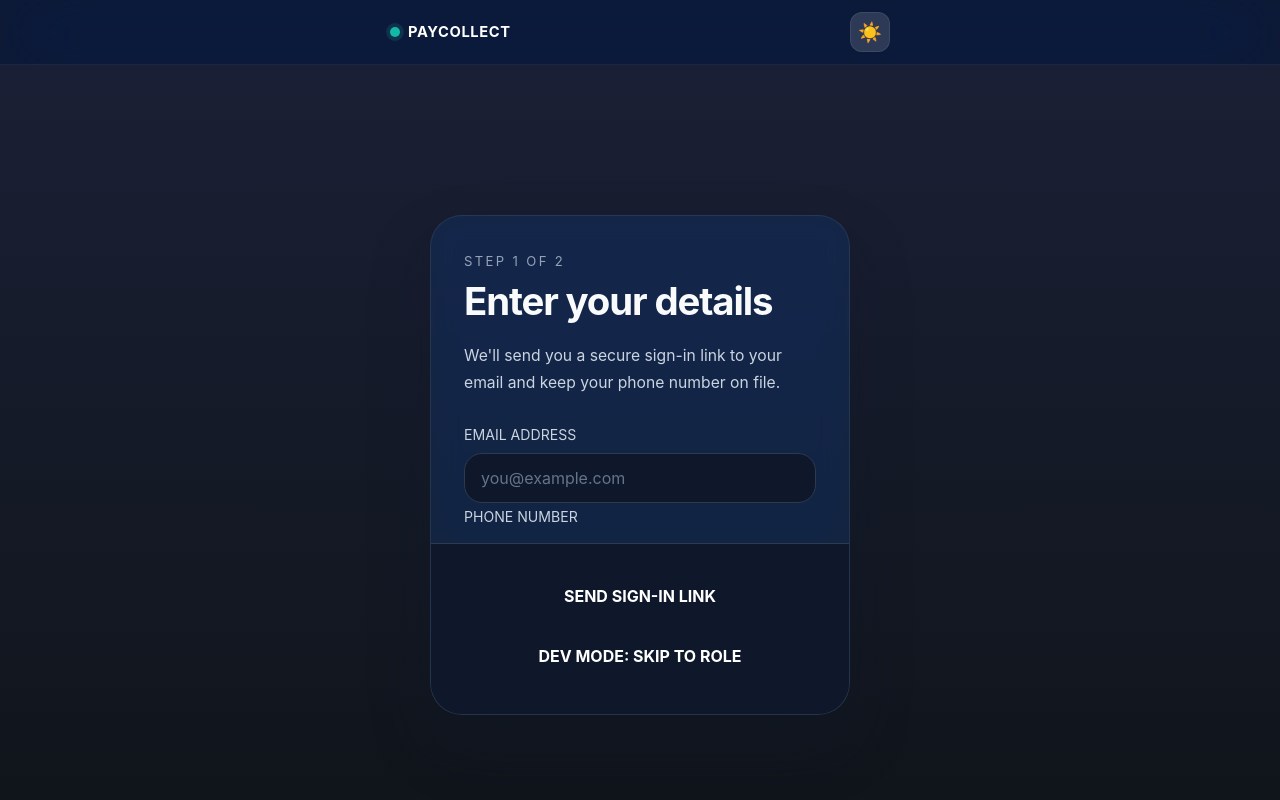
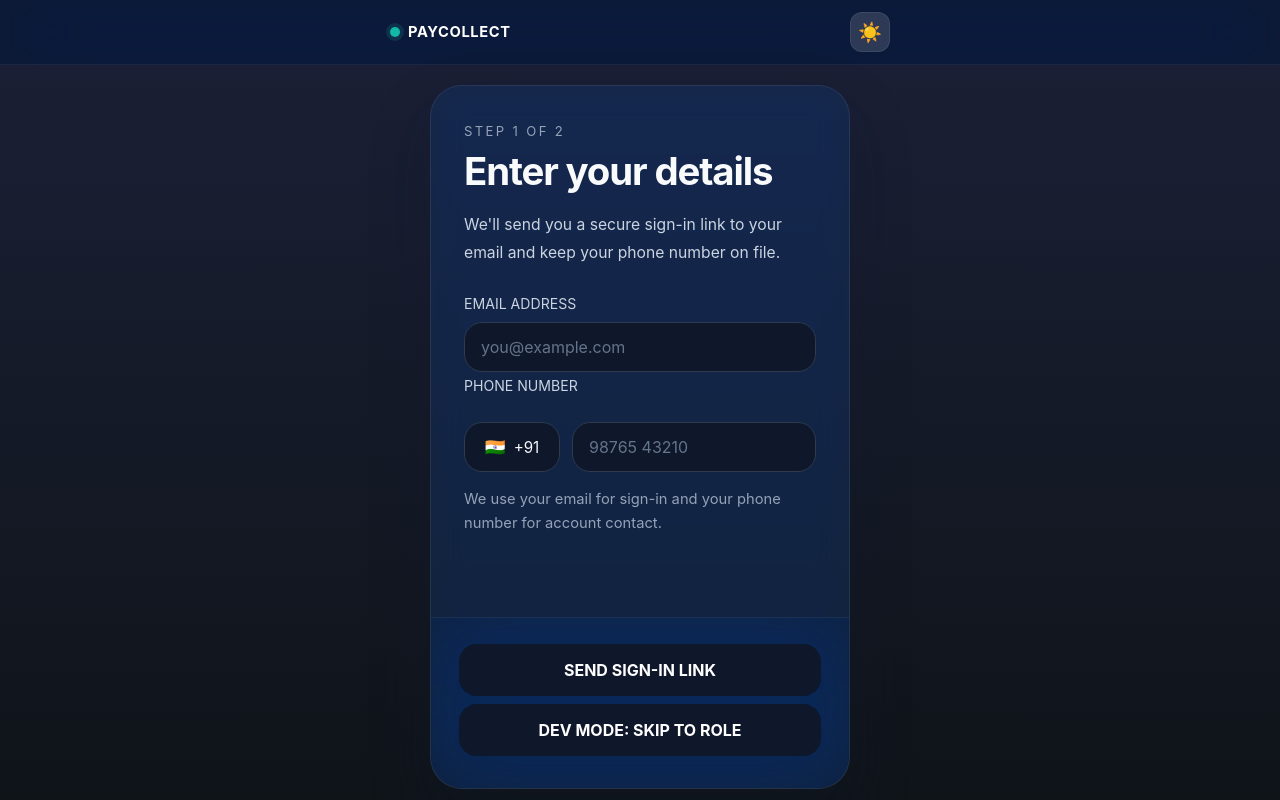
Before and after one commit to Pranay071196/Paytracker, a React (Create React App) app: page /login in a window 1280 px wide. Built offline with nearby package versions, Linux system fonts and the light colour scheme; no server answers.

Commit message:
feat: UI enhancements

```diff
--- a/src/auth/LoginScreen.css
+++ b/src/auth/LoginScreen.css
@@ -1,15 +1,19 @@
 /* ─── Login Screen ─── */
 .screen {
-  min-height: 100vh;
+  height: calc(100dvh - 56px);
   display: flex;
+  flex-direction: column;
   align-items: center;
-  justify-content: center;
   padding: 20px;
+  box-sizing: border-box;
   background: linear-gradient(180deg, #1a1f35 0%, #0f1419 100%);
 }
 
 .card {
   width: min(420px, 100%);
+  flex: 1;
+  display: flex;
+  flex-direction: column;
   background: rgba(20, 48, 88, 0.5);
   backdrop-filter: blur(20px) saturate(180%);
   -webkit-backdrop-filter: blur(20px) saturate(180%);
@@ -20,6 +24,7 @@
 }
 
 .card-header {
+  flex-shrink: 0;
   padding: 32px 28px 24px;
 }
 
@@ -47,6 +52,9 @@
 }
 
 .input-panel {
+  flex: 1;
+  overflow-y: auto;
+  min-height: 0;
   padding: 0 28px 28px;
 }
 
@@ -109,28 +117,35 @@
 }
 
 .footer {
+  flex-shrink: 0;
   display: flex;
   flex-direction: column;
   padding: 26px 28px 32px;
-  border-top: 1px solid #2d3a4f;
-  background: #0f172a;
+  border-top: 0.5px solid;
+  background: rgba(15, 38, 75, 0.28);
+  backdrop-filter: blur(40px) saturate(200%);
+  -webkit-backdrop-filter: blur(40px) saturate(200%);
+  border-top-color: rgba(255, 255, 255, 0.06);
 }
 
 .button {
   width: 100%;
-  border: none;
+  border: 0.5px solid rgba(255, 255, 255, 0.08);
   border-radius: 18px;
   padding: 16px 18px;
   font-size: 1rem;
   font-weight: 700;
-  background: #0f172a;
-  color: #ffffff;
+  background: rgba(255, 255, 255, 0.14);
+  backdrop-filter: blur(12px) saturate(180%);
+  -webkit-backdrop-filter: blur(12px) saturate(180%);
+  color: #f1f5f9;
   cursor: pointer;
   box-sizing: border-box;
 }
 
 .button:hover {
-  opacity: 0.9;
+  background: rgba(255, 255, 255, 0.2);
+  border-color: rgba(255, 255, 255, 0.12);
 }
 
 /* ─── Dark override for login elements ─── */
@@ -191,12 +206,19 @@
   color: #6b7280;
 }
 
-.app-wrapper.theme-light .button {
-  background: #000000;
-  color: #ffffff;
+.app-wrapper.theme-light .footer {
+  background: rgba(240, 250, 243, 0.32);
+  backdrop-filter: blur(40px) saturate(200%);
+  -webkit-backdrop-filter: blur(40px) saturate(200%);
+  border-top-color: rgba(0, 0, 0, 0.06);
 }
 
-.app-wrapper.theme-light .footer {
-  background: rgba(242, 252, 245, 0.55);
-  border-color: rgba(0, 0, 0, 0.1);
+.app-wrapper.theme-light .footer .button {
+  background: rgba(255, 255, 255, 0.7);
+  border-color: rgba(0, 0, 0, 0.08);
+  color: #000000;
 }
+
+.app-wrapper.theme-light .footer .button:hover {
+  background: rgba(255, 255, 255, 0.85);
+}
--- a/src/auth/RoleSelection.css
+++ b/src/auth/RoleSelection.css
@@ -13,7 +13,7 @@
   width: min(460px, 100%);
   background: #1a2332;
   border-radius: 36px;
-  box-shadow: 0 30px 80px rgba(15, 23, 42, 0.3);
+  box-shadow: 0 30px 80px rgba(15, 23, 42, 0.3), inset 0 1px 0 rgba(255, 255, 255, 0.06);
   overflow: hidden;
   padding: 30px 28px 24px;
   border: 1px solid #2d3a4f;
@@ -54,23 +54,26 @@
   gap: 18px;
   padding: 22px 20px;
   border-radius: 28px;
-  border: 0.5px solid rgba(255, 255, 255, 0.08);
+  border: 0.5px solid rgba(255, 255, 255, 0.12);
   background: rgba(15, 38, 75, 0.5);
   backdrop-filter: blur(12px) saturate(180%);
   -webkit-backdrop-filter: blur(12px) saturate(180%);
+  box-shadow: 0 4px 16px rgba(0, 0, 0, 0.15), inset 0 1px 0 rgba(255, 255, 255, 0.05);
   cursor: pointer;
   transition: all 0.3s ease;
   color: #f8fafc;
 }
 
 .card-role:hover {
-  border-color: rgba(255, 255, 255, 0.15);
+  border-color: rgba(255, 255, 255, 0.25);
+  box-shadow: 0 6px 24px rgba(0, 0, 0, 0.2), inset 0 1px 0 rgba(255, 255, 255, 0.08);
 }
 
 .card-role.primary {
   background: #0f172a;
   color: white;
-  border-color: transparent;
+  border-color: rgba(16, 185, 129, 0.4);
+  box-shadow: 0 4px 20px rgba(16, 185, 129, 0.12), inset 0 1px 0 rgba(255, 255, 255, 0.06);
 }
 
 .indicator {
@@ -167,7 +170,8 @@
 
 .app-wrapper.theme-light .card-role {
   background: rgba(242, 252, 245, 0.5);
-  border-color: rgba(0, 0, 0, 0.06);
+  border-color: rgba(0, 0, 0, 0.08);
+  box-shadow: 0 4px 16px rgba(0, 0, 0, 0.06), inset 0 1px 0 rgba(255, 255, 255, 0.8);
   color: #000000;
 }
 
@@ -180,8 +184,10 @@
 }
 
 .app-wrapper.theme-light .card-role.primary {
-  background: #000000;
-  color: #ffffff;
+  background: rgba(16, 185, 129, 0.15);
+  border-color: rgba(16, 185, 129, 0.5);
+  box-shadow: 0 4px 20px rgba(16, 185, 129, 0.12), inset 0 1px 0 rgba(255, 255, 255, 0.8);
+  color: #000000;
 }
 
 .app-wrapper.theme-light .continue {
--- a/src/dashboard/ParticipantDashboard.js
+++ b/src/dashboard/ParticipantDashboard.js
@@ -137,7 +137,7 @@ export default function ParticipantDashboard() {
           ) : (
             pendingCollections.map(collection => {
               const upiLink = collection.upiId
-                ? `upi://pay?pa=${encodeURIComponent(collection.upiId)}&pn=${encodeURIComponent(collection.organiserName)}&am=${collection.amount}&cu=INR&tn=${encodeURIComponent(`Payment for ${collection.title}`)}`
+                ? `upi://pay?pa=${collection.upiId}&pn=${encodeURIComponent(collection.organiserName)}&am=${Number(collection.amount).toFixed(2)}&cu=INR&tn=${encodeURIComponent(`Payment for ${collection.title}`)}&mode=04`
                 : null
               return (
               <SwipeableCard
@@ -145,7 +145,7 @@ export default function ParticipantDashboard() {
                 id={collection.id}
                 actions={
                   upiLink
-                    ? [{ type: 'pay', handler: () => window.open(upiLink, '_blank', 'noopener') }, { type: 'view', handler: () => navigate(`/collection/${collection.id}`) }]
+                    ? [{ type: 'pay', handler: () => { window.location.href = upiLink; } }, { type: 'view', handler: () => navigate(`/collection/${collection.id}`) }]
                     : [{ type: 'view', handler: () => navigate(`/collection/${collection.id}`) }]
                 }
               >
```
